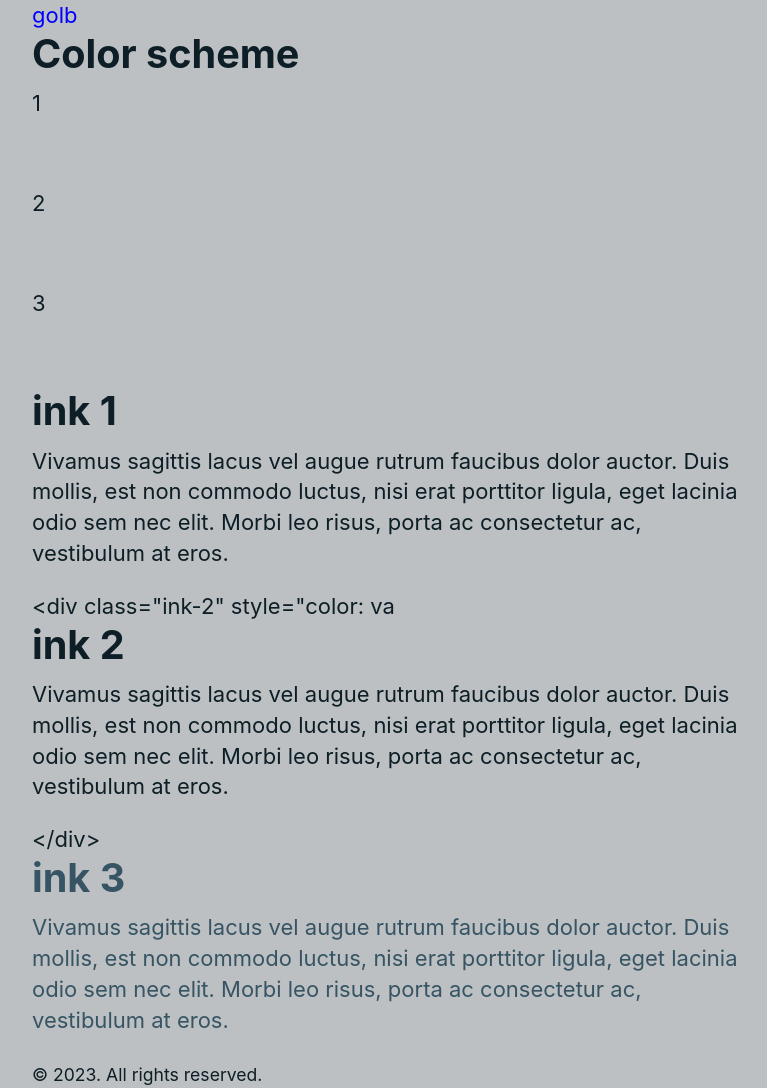
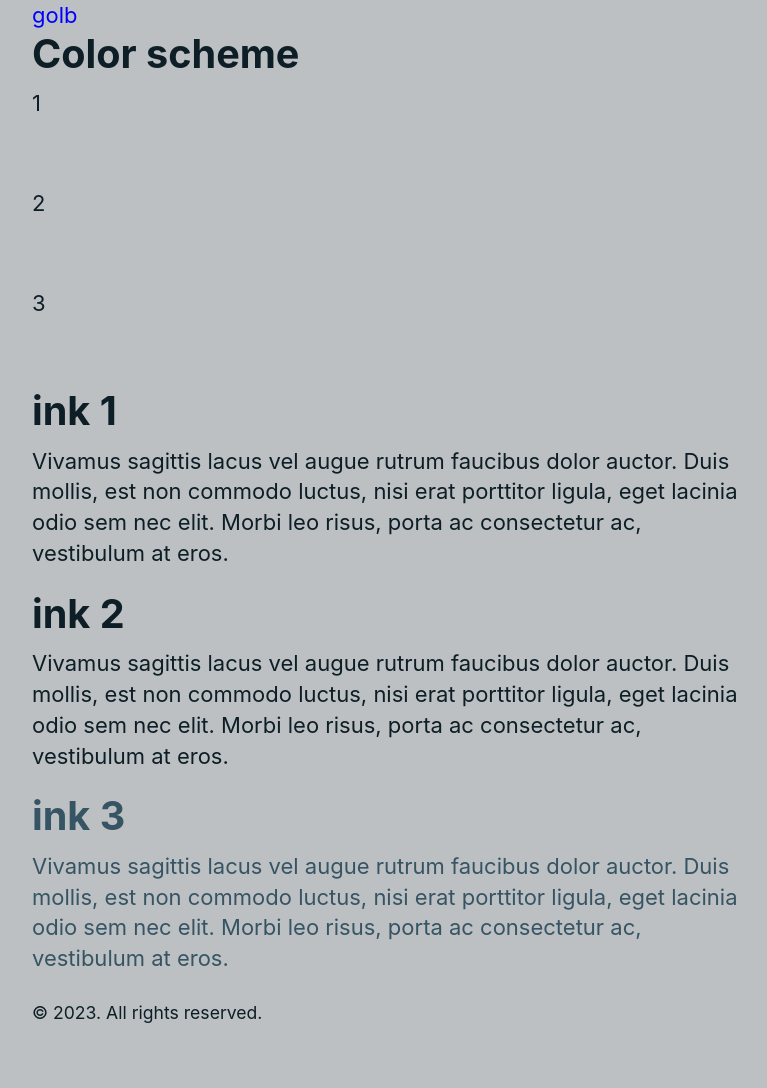
Before and after one commit to aflim/golb, a Jekyll site: the page built from color-scheme.md, in a window 1280 px wide. Shown: the whole page, without its empty margins (248-1015 px from the left). Built offline with Jekyll 4.4.1, drawn with Linux system fonts in a browser that asks for light colours; after the commit the page ends 1027 px from its top, so only the background shows below that.

Commit message:
Update color-scheme.md

```diff
--- a/color-scheme.md
+++ b/color-scheme.md
@@ -16,7 +16,7 @@ title: Color scheme
         Vivamus sagittis lacus vel augue rutrum faucibus dolor auctor. Duis mollis, est non commodo luctus, nisi erat porttitor ligula, eget lacinia odio sem nec elit. Morbi leo risus, porta ac consectetur ac, vestibulum at eros.
       </p>
     </div>
-    <div class="ink-2" style="color: va
+    <div class="ink-2">
       <h1>ink 2</h1>
       <p>
         Vivamus sagittis lacus vel augue rutrum faucibus dolor auctor. Duis mollis, est non commodo luctus, nisi erat porttitor ligula, eget lacinia odio sem nec elit. Morbi leo risus, porta ac consectetur ac, vestibulum at eros.
```
